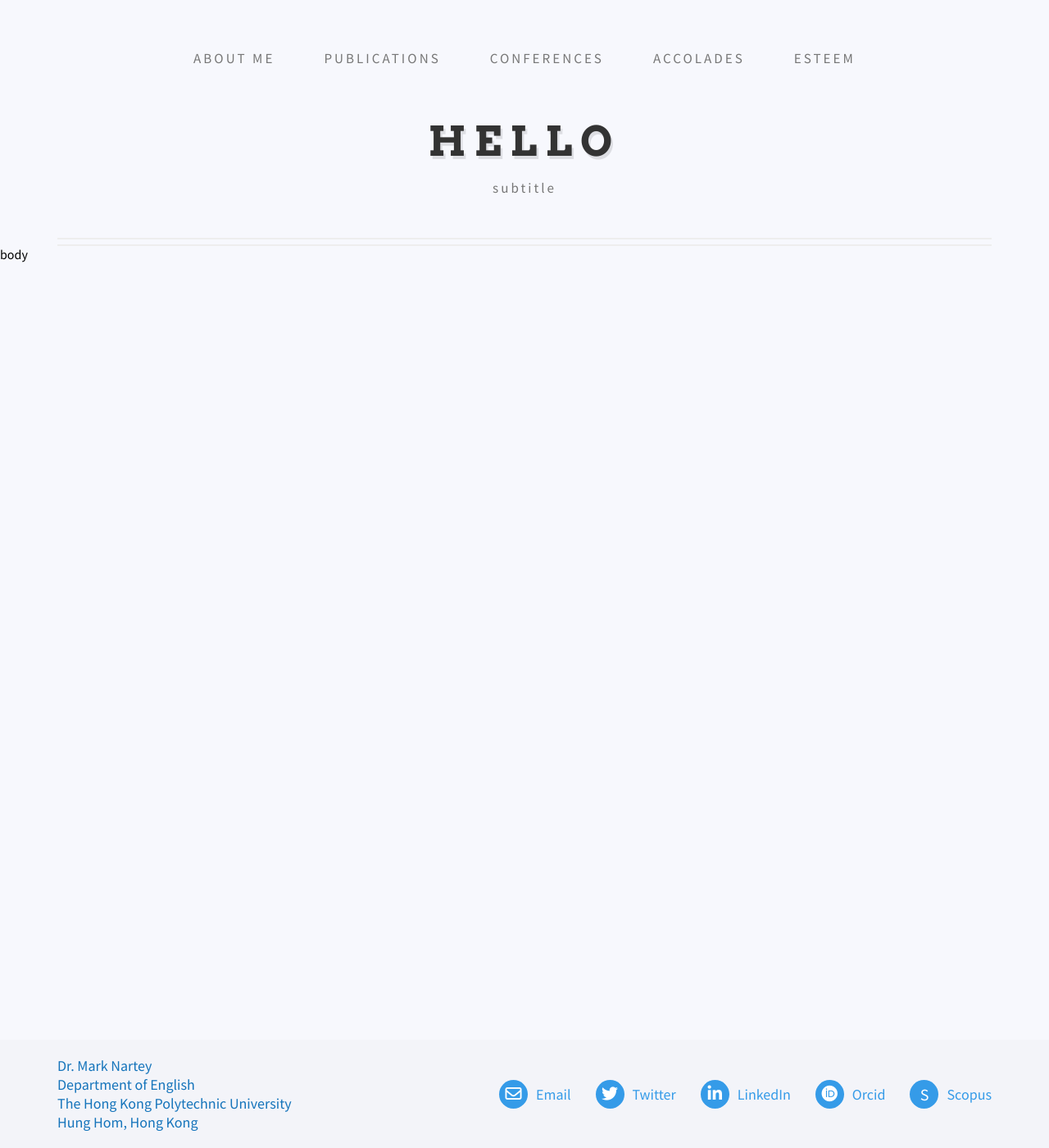
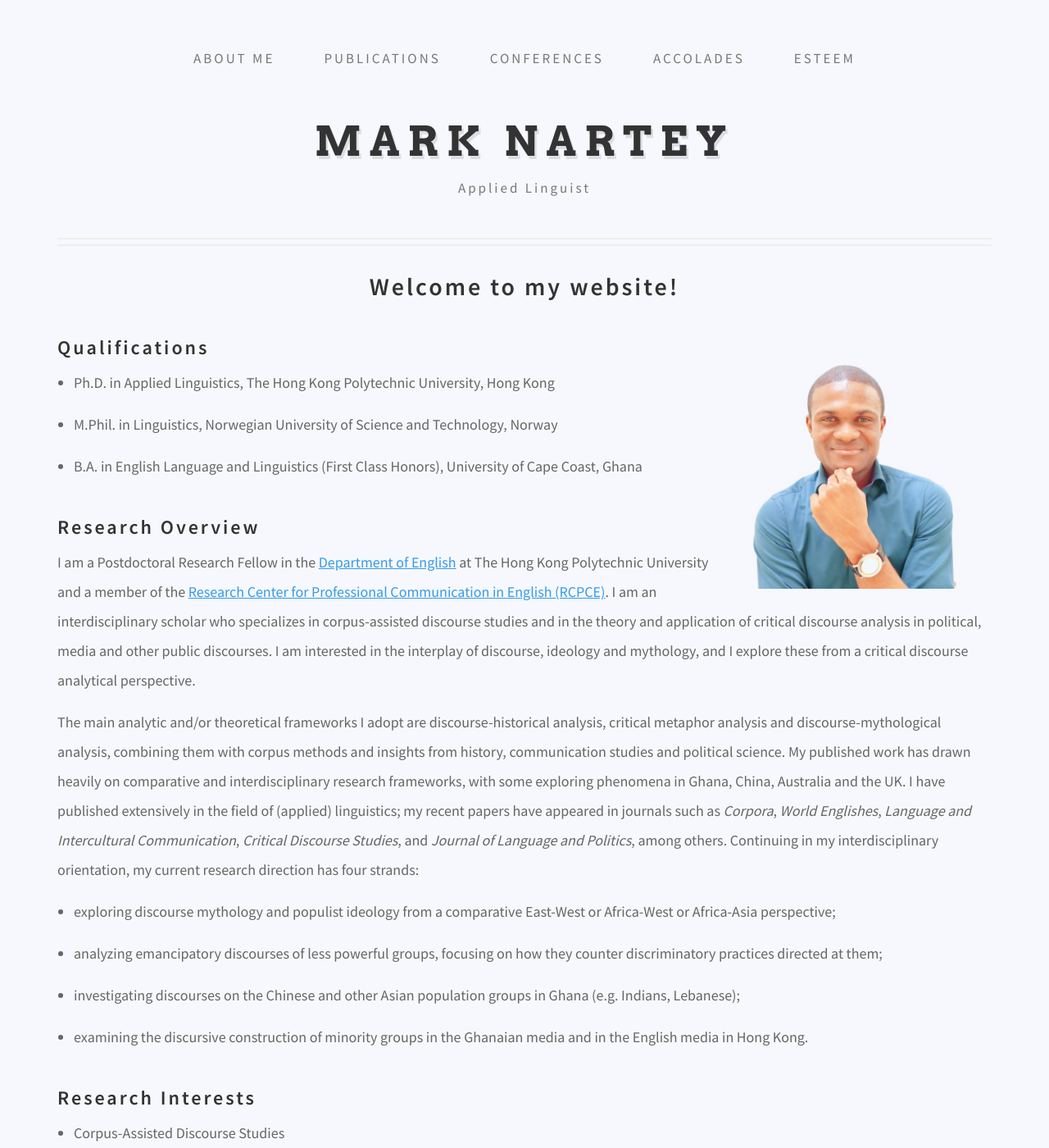
Before and after one commit to danielcornock/marknartey.com, a Jekyll site: the page built from index.md, in a window 1280 px wide and 1400 px high. Shown: the whole window at 82% size. Built offline with Jekyll 4.4.1, drawn with Linux system fonts in a browser that asks for light colours; nearby versions of some CDN libraries; our own code applies the rules of GitHub Pages for plain Markdown files; a script that is not in the unit is left out; some of the changed text lies outside the part shown.

Commit message:
fix index page

```diff
--- a/index.md
+++ b/index.md
@@ -1,6 +1,54 @@
 ---
-title: Hello
-subtitle: subtitle
+title: Mark Nartey
+subtitle: Applied Linguist
+layout: index
+permalink: '/'
 ---
 
-body
+# Welcome to my website!
+
+![](../assets/img/Headshot.jpeg)
+
+## Qualifications
+
+- Ph.D. in Applied Linguistics, The Hong Kong Polytechnic University, Hong Kong
+- M.Phil. in Linguistics, Norwegian University of Science and Technology, Norway
+- B.A. in English Language and Linguistics (First Class Honors), University of Cape Coast, Ghana
+
+## Research Overview
+
+I am a Postdoctoral Research Fellow in the [Department of English](https://www.polyu.edu.hk/engl/) at The Hong Kong Polytechnic
+University and a member of the [Research Center for Professional Communication in English (RCPCE)](http://rcpce.engl.polyu.edu.hk/rcpce/). I am an interdisciplinary scholar who specializes in
+corpus-assisted discourse studies and in the theory and application
+of critical discourse analysis in political, media and other public
+discourses.
+I am interested in the interplay of discourse, ideology and
+mythology, and I explore these from a critical discourse analytical
+perspective.
+
+The main analytic and/or theoretical frameworks I adopt are discourse-historical analysis, critical metaphor analysis and discourse-mythological analysis, combining them with corpus methods and insights from history, communication studies and political science. My published work has drawn heavily on comparative and interdisciplinary research frameworks, with some exploring phenomena in Ghana, China, Australia and the UK. I have published extensively in the field of (applied) linguistics; my recent papers have appeared in journals such as <i>Corpora</i>, <i>World Englishes</i>, <i>Language and Intercultural Communication</i>, <i>Critical Discourse Studies</i>, and <i>Journal of Language and Politics</i>, among others. Continuing in my interdisciplinary orientation, my current research direction has four strands:
+
+- exploring discourse mythology and
+  populist ideology from a comparative East-West or Africa-West or
+  Africa-Asia perspective;
+- analyzing emancipatory discourses of less powerful groups, focusing on how they counter discriminatory practices directed at them;
+- investigating discourses on the Chinese
+  and other Asian population groups in Ghana (e.g. Indians, Lebanese);
+- examining the discursive construction of minority groups in
+  the Ghanaian media and in the English media in Hong Kong.
+
+## Research Interests
+
+- Corpus-Assisted Discourse Studies
+- (Critical) Discourse Analysis
+- Discourse Mythologies
+- Language and Identity
+- Language and/in Politics
+- On Chinese and Other Asian Population Groups in Ghana
+
+## Teaching Areas
+
+- (Critical) Discourse Analysis
+- Language, Culture and Society
+- Language and/in Politics
+- Practical Communication Strategies
```
